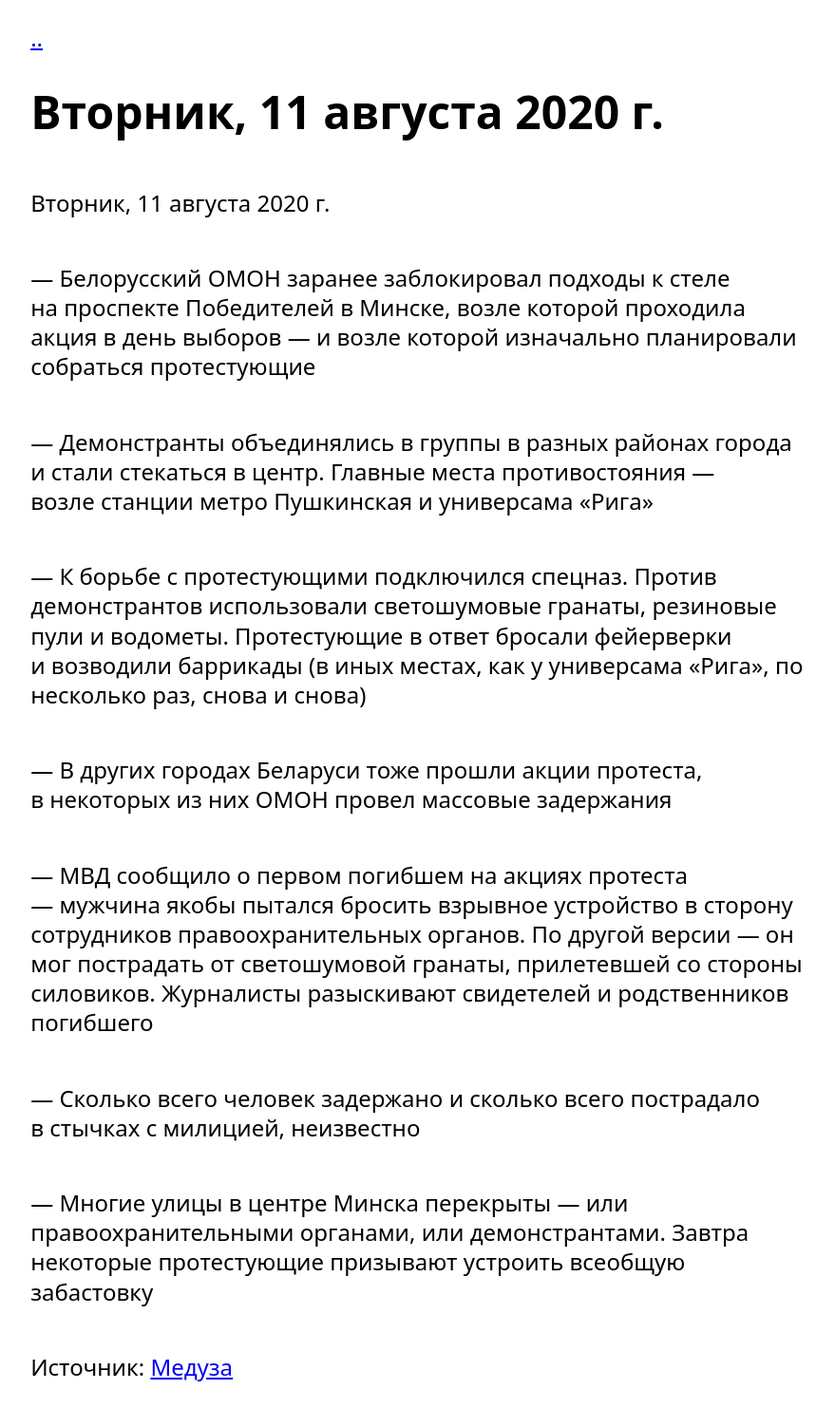
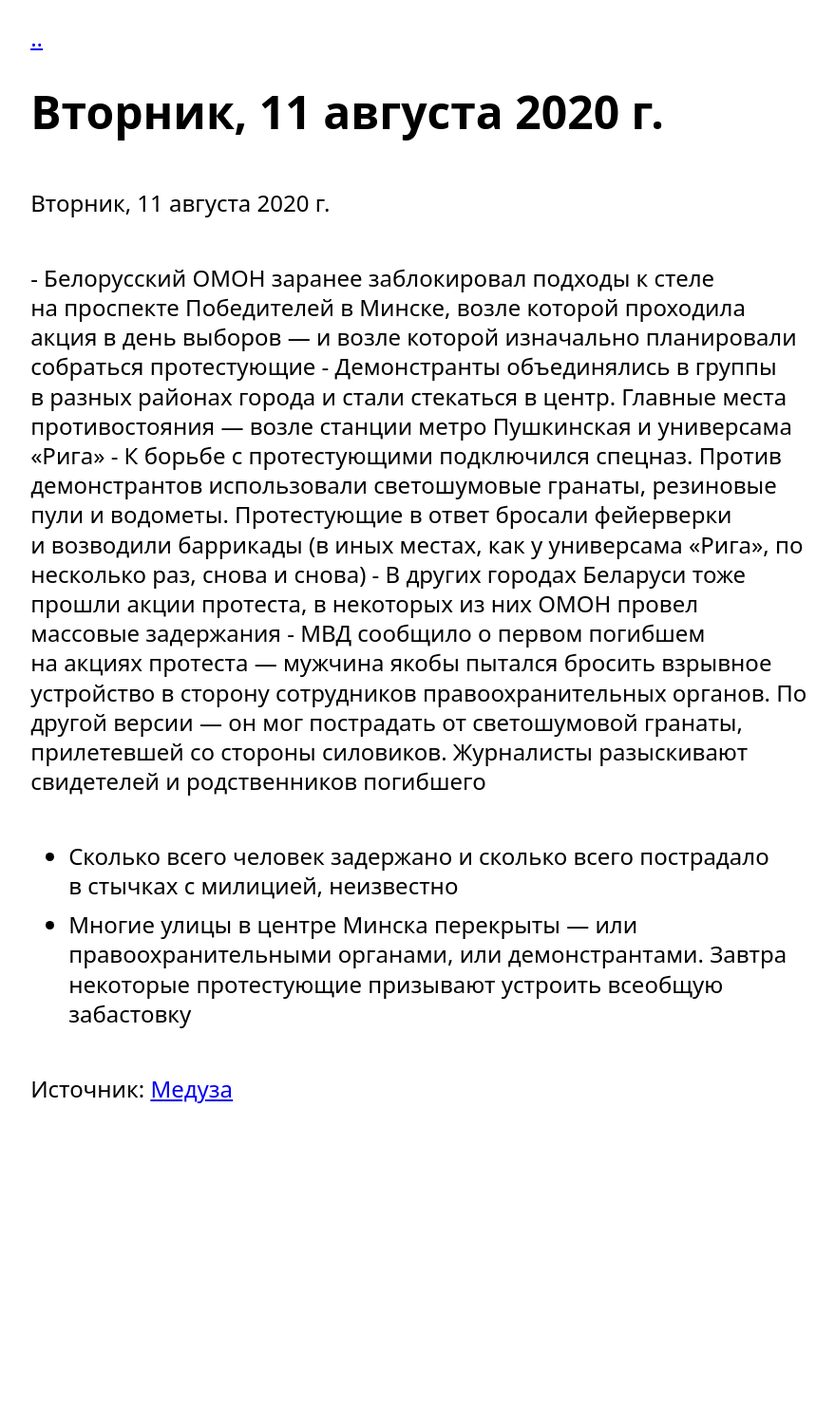
Before and after one commit to free-belarus/info, a Jekyll site: the page built from _posts/Timeline/2020-08-11-news-Tuesday-2020-08-11.md, in a window 1280 px wide. Shown: the whole page at 95% size, without its empty margins (196-1075 px from the left). Built offline with Jekyll 4.4.1, drawn with Linux system fonts in a browser that asks for light colours; after the commit the page ends 1210 px from its top, so only the background shows below that.

```diff
--- a/_posts/Timeline/2020-08-11-news-Tuesday-2020-08-11.md
+++ b/_posts/Timeline/2020-08-11-news-Tuesday-2020-08-11.md
@@ -5,18 +5,12 @@ title: "Вторник, 11 августа 2020 г."
 
 Вторник, 11 августа 2020 г.
 
-— Белорусский ОМОН заранее заблокировал подходы к стеле на проспекте Победителей в Минске, возле которой проходила акция в день выборов — и возле которой изначально планировали собраться протестующие
-
-— Демонстранты объединялись в группы в разных районах города и стали стекаться в центр. Главные места противостояния — возле станции метро Пушкинская и универсама «Рига»
-
-— К борьбе с протестующими подключился спецназ. Против демонстрантов использовали светошумовые гранаты, резиновые пули и водометы. Протестующие в ответ бросали фейерверки и возводили баррикады (в иных местах, как у универсама «Рига», по несколько раз, снова и снова)
-
-— В других городах Беларуси тоже прошли акции протеста, в некоторых из них ОМОН провел массовые задержания
-
-— МВД сообщило о первом погибшем на акциях протеста — мужчина якобы пытался бросить взрывное устройство в сторону сотрудников правоохранительных органов. По другой версии — он мог пострадать от светошумовой гранаты, прилетевшей со стороны силовиков. Журналисты разыскивают свидетелей и родственников погибшего
-
-— Сколько всего человек задержано и сколько всего пострадало в стычках с милицией, неизвестно
-
-— Многие улицы в центре Минска перекрыты — или правоохранительными органами, или демонстрантами. Завтра некоторые протестующие призывают устроить всеобщую забастовку
+- Белорусский ОМОН заранее заблокировал подходы к стеле на проспекте Победителей в Минске, возле которой проходила акция в день выборов — и возле которой изначально планировали собраться протестующие
+- Демонстранты объединялись в группы в разных районах города и стали стекаться в центр. Главные места противостояния — возле станции метро Пушкинская и универсама «Рига»
+- К борьбе с протестующими подключился спецназ. Против демонстрантов использовали светошумовые гранаты, резиновые пули и водометы. Протестующие в ответ бросали фейерверки и возводили баррикады (в иных местах, как у универсама «Рига», по несколько раз, снова и снова)
+- В других городах Беларуси тоже прошли акции протеста, в некоторых из них ОМОН провел массовые задержания
+- МВД сообщило о первом погибшем на акциях протеста — мужчина якобы пытался бросить взрывное устройство в сторону сотрудников правоохранительных органов. По другой версии — он мог пострадать от светошумовой гранаты, прилетевшей со стороны силовиков. Журналисты разыскивают свидетелей и родственников погибшего
+- Сколько всего человек задержано и сколько всего пострадало в стычках с милицией, неизвестно
+- Многие улицы в центре Минска перекрыты — или правоохранительными органами, или демонстрантами. Завтра некоторые протестующие призывают устроить всеобщую забастовку
 
 Источник: [Медуза](https://t.me/meduzalive/30323)
```
Also changed, not shown: _posts/Testfile.md (deleted, +0 -1 lines), _posts/Timeline/2020-08-13-news-Thursday-2020-08-13.md (renamed from _posts/Timeline/2020-08-13-news-thursday-2020-08-13.md).
